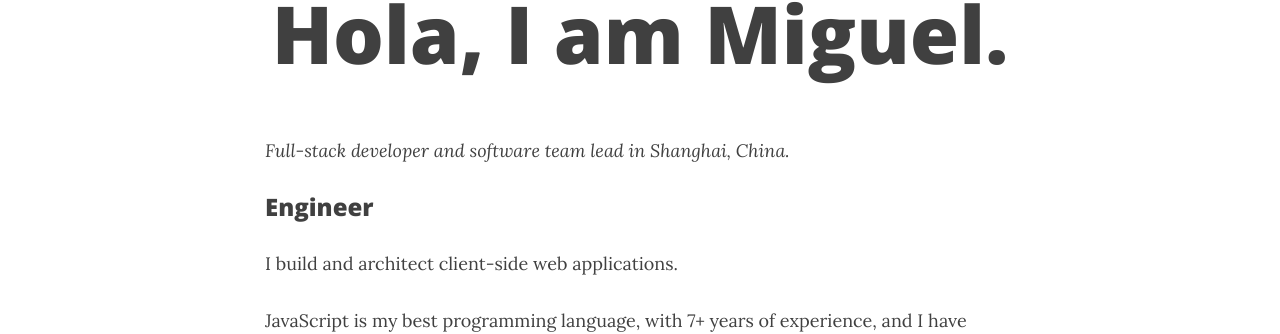
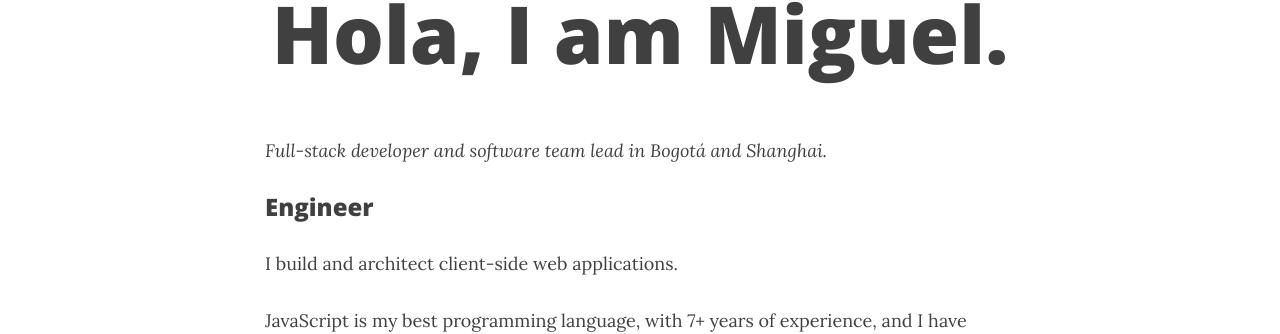
Before and after one commit to miguelrincon/miguelrincon.github.io, a Jekyll site: the page built from index.md, in a window 1280 px wide and 900 px high. Shown: the part 141-475 px from the top of the window. Built offline with Jekyll 4.4.1, drawn with Linux system fonts in a browser that asks for light colours.

Commit message:
Update gems

```diff
--- a/_config.yml
+++ b/_config.yml
@@ -13,7 +13,7 @@ baseurl: ""
 title: "miguelrincon"
 
 # Short description of your site
-description: "Software Engineer | Full-stack Developer in Shanghai, China"
+description: "Software Engineer | Full-stack Developer"
 
 # --- Navigation bar options --- #
 
--- a/index.md
+++ b/index.md
@@ -4,7 +4,7 @@ title: Hola, I am Miguel.
 use-site-title: true
 ---
 
-*Full-stack developer and software team lead in Shanghai, China.*
+*Full-stack developer and software team lead in Bogotá and Shanghai.*
 
 ### Engineer
 
```
Also changed, not shown: Gemfile.lock.
